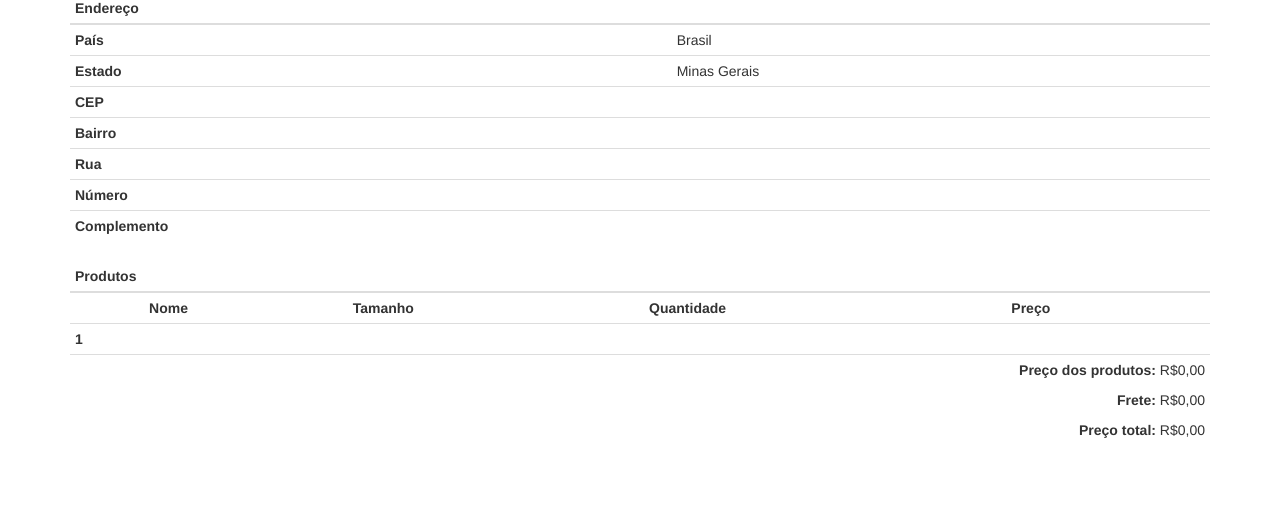
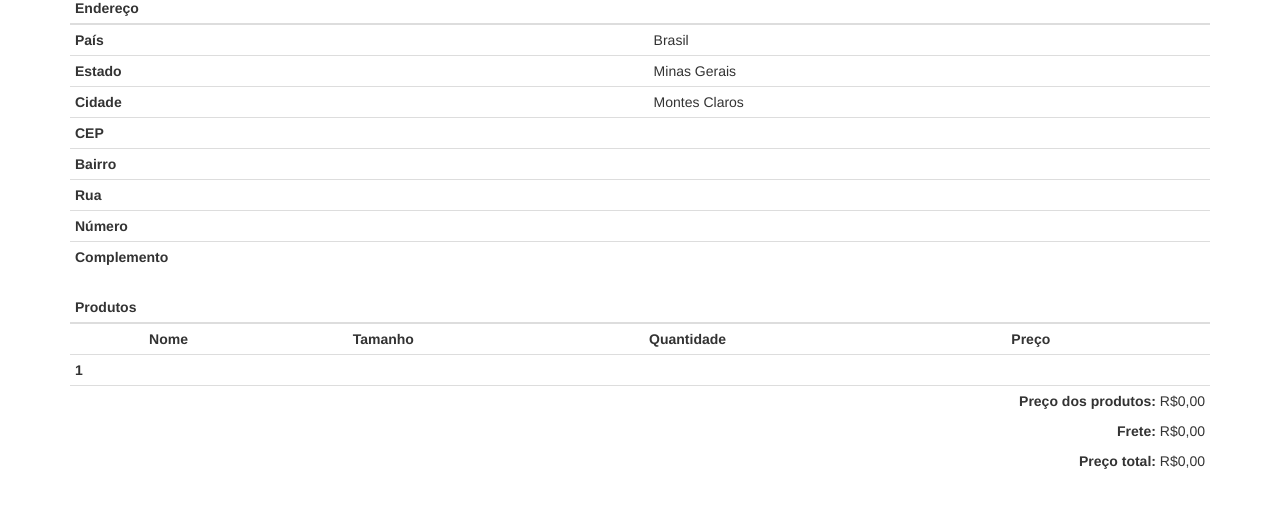
Before and after one commit to Alphka/Freight-Simulator, a website with bundled scripts: page src/pages/fullfilled.html in a window 1280 px wide. Shown: the part 126-634 px from the top of the page. Built offline with nearby package versions, Linux system fonts and the light colour scheme.

Commit message:
Add missing city element

```diff
--- a/src/pages/fullfilled.html
+++ b/src/pages/fullfilled.html
@@ -47,6 +47,10 @@
 						<tr>
 							<th scope="row">Estado</th>
 							<td id="state">Minas Gerais</td>
+						</tr>
+						<tr>
+							<th scope="row">Cidade</th>
+							<td id="city"></td>
 						</tr>
 						<tr>
 							<th scope="row">CEP</th>
```
